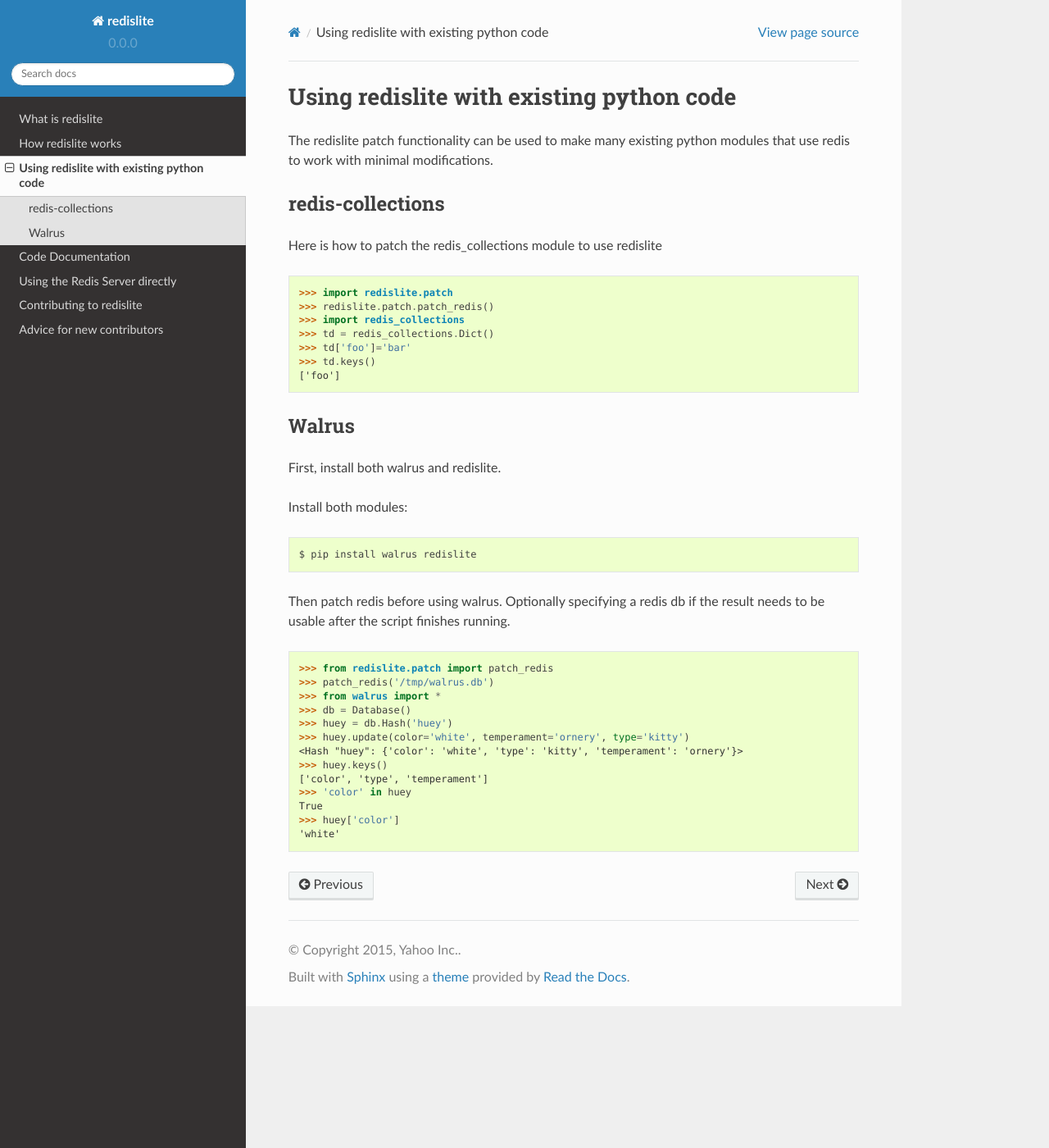
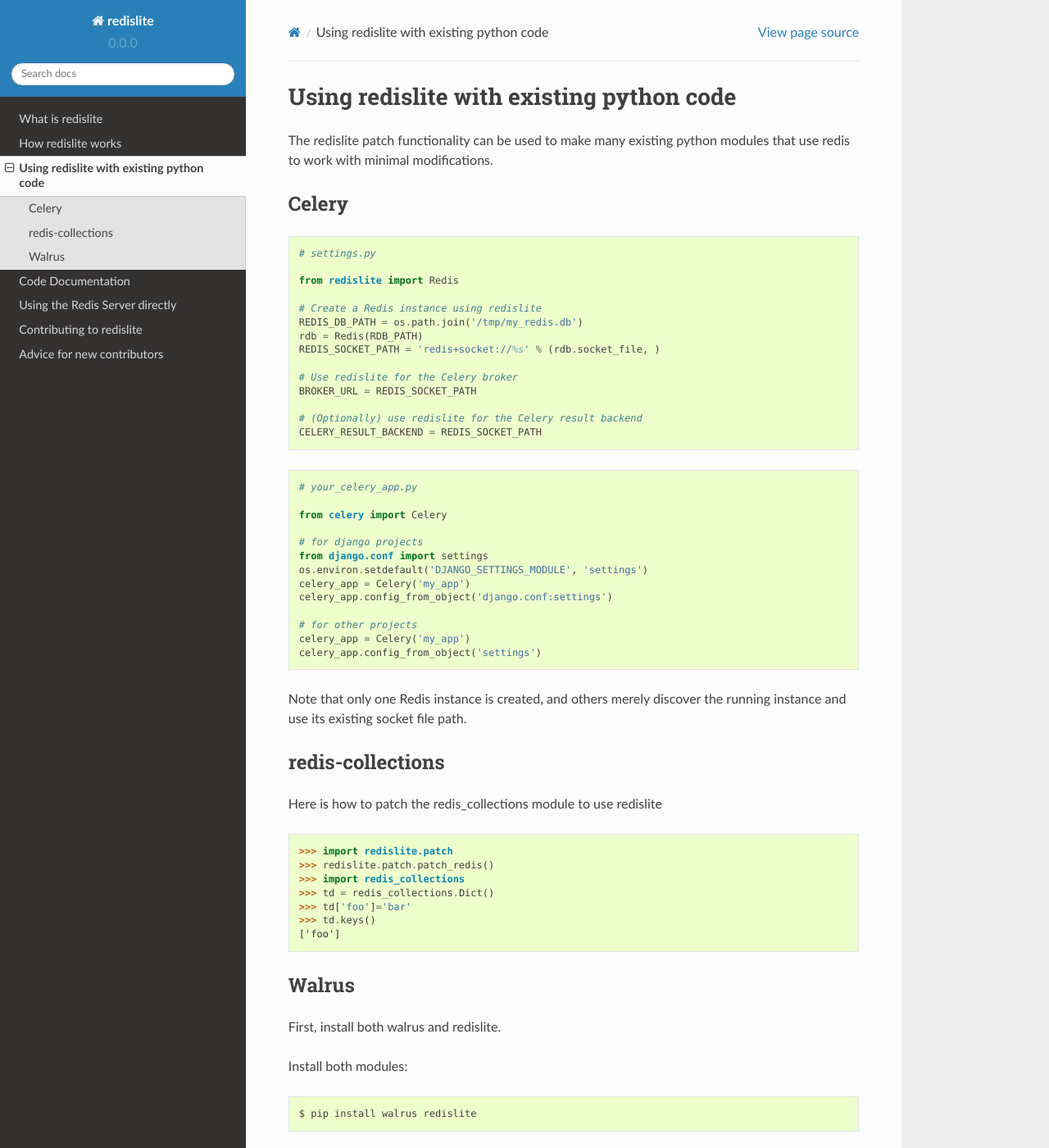
Before and after one commit to yahoo/redislite, a Sphinx documentation site: the page built from docs/source/topic/using_with_existing_modules.rst, in a window 1280 px wide and 1400 px high. Shown: the whole window at 82% size. Built offline with Sphinx 7.4.7 and the Read the Docs theme 2.0.0, drawn with Linux system fonts in a browser that asks for light colours.

```diff
--- a/docs/source/topic/using_with_existing_modules.rst
+++ b/docs/source/topic/using_with_existing_modules.rst
@@ -4,6 +4,43 @@ Using redislite with existing python code
 
 The redislite patch functionality can be used to make many existing python
 modules that use redis to work with minimal modifications.
+
+Celery
+------
+.. code-block:: python
+
+    # settings.py
+
+    from redislite import Redis
+
+    # Create a Redis instance using redislite
+    REDIS_DB_PATH = os.path.join('/tmp/my_redis.db')
+    rdb = Redis(RDB_PATH)
+    REDIS_SOCKET_PATH = 'redis+socket://%s' % (rdb.socket_file, )
+
+    # Use redislite for the Celery broker
+    BROKER_URL = REDIS_SOCKET_PATH
+
+    # (Optionally) use redislite for the Celery result backend
+    CELERY_RESULT_BACKEND = REDIS_SOCKET_PATH
+
+.. code-block:: python
+
+    # your_celery_app.py
+
+    from celery import Celery
+
+    # for django projects
+    from django.conf import settings
+    os.environ.setdefault('DJANGO_SETTINGS_MODULE', 'settings')
+    celery_app = Celery('my_app')
+    celery_app.config_from_object('django.conf:settings')
+
+    # for other projects
+    celery_app = Celery('my_app')
+    celery_app.config_from_object('settings')
+
+Note that only one Redis instance is created, and others merely discover the running instance and use its existing socket file path.
 
 redis-collections
 -----------------
```
Also changed, not shown: README.rst (+0 -59 lines).
